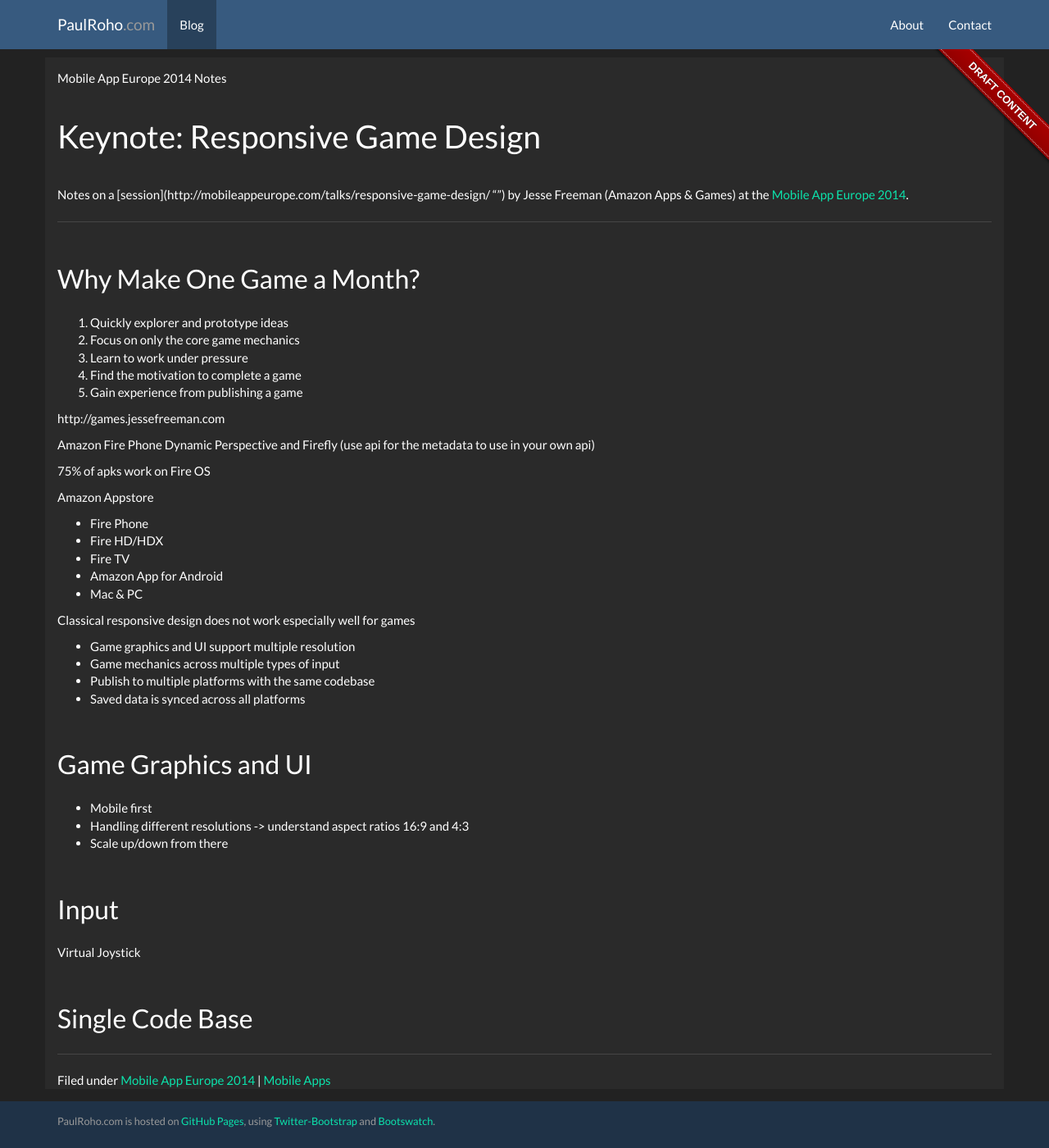
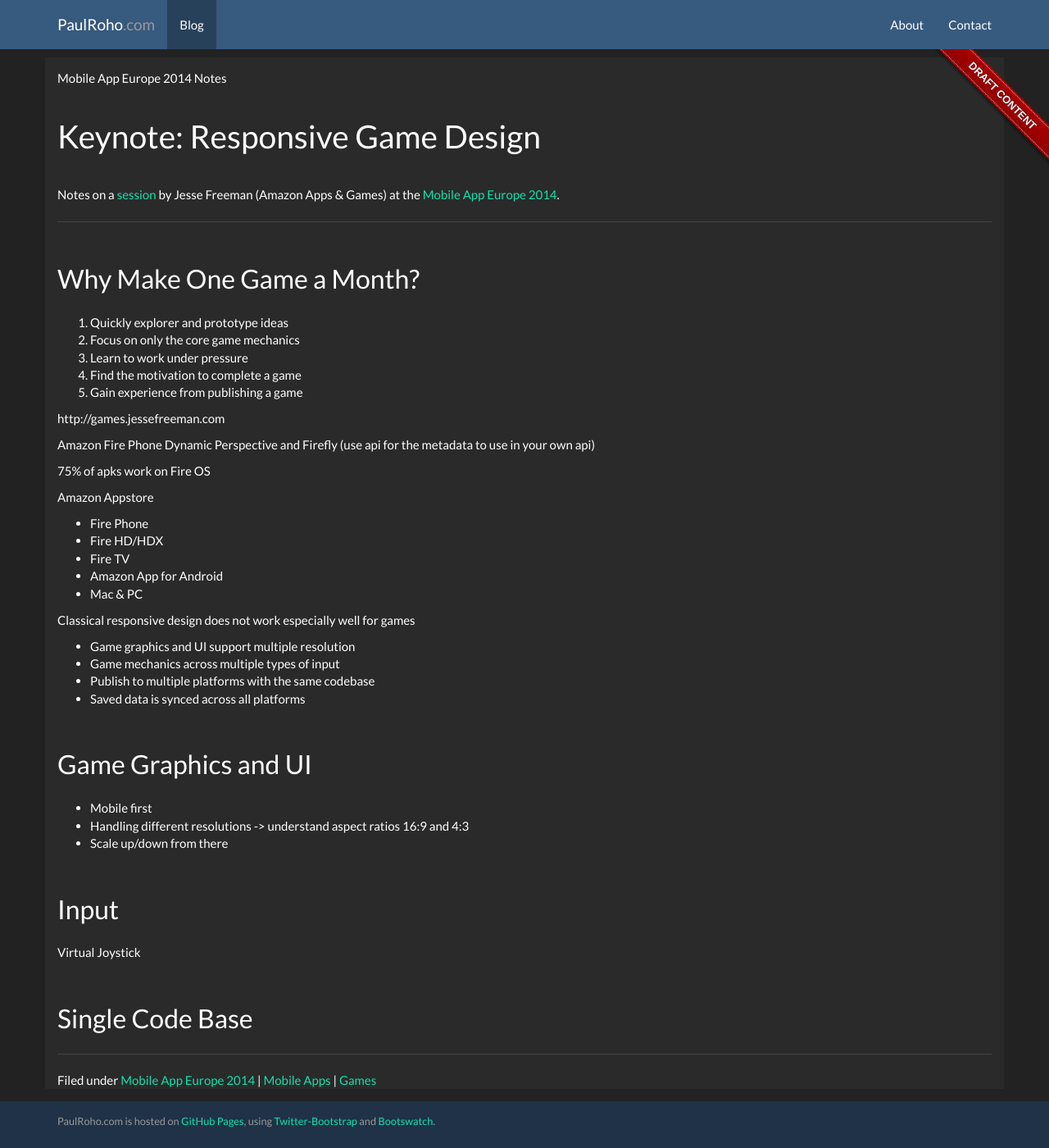
Before and after one commit to paulroho/paulroho.github.io, a Jekyll site: the page built from _posts/2014-09-30-Responsive-Game-Design.md, in a window 1280 px wide and 1400 px high. Shown: the whole window at 82% size. Built offline with Jekyll 4.4.1, drawn with Linux system fonts in a browser that asks for light colours; nearby versions of some CDN libraries.

Commit message:
Fixed links

```diff
--- a/_posts/2014-09-30-Responsive-Game-Design.md
+++ b/_posts/2014-09-30-Responsive-Game-Design.md
@@ -1,14 +1,14 @@
 ---
 layout: blogdraft
 title: Responsive Game Design (Jesse Freeman)
-tags: [Mobile App Europe 2014, Mobile Apps]
+tags: [Mobile App Europe 2014, Mobile Apps, Games]
 ---
 
 Mobile App Europe 2014 Notes
 
 Keynote: Responsive Game Design
 ===
-Notes on a [session](http://mobileappeurope.com/talks/responsive-game-design/ "")
+Notes on a [session](http://mobileappeurope.com/talks/responsive-game-design/ "Keynote: Responsive Game Design")
 by Jesse Freeman (Amazon Apps & Games)
 at the [Mobile App Europe 2014](http://mobileappeurope.com/).
 
```
Also changed, not shown: _posts/2014-10-01-So-Easy-a-Child-Could-Do-It-Designing-Mobile-Apps-for-Kids.md (+1 -1 lines).
